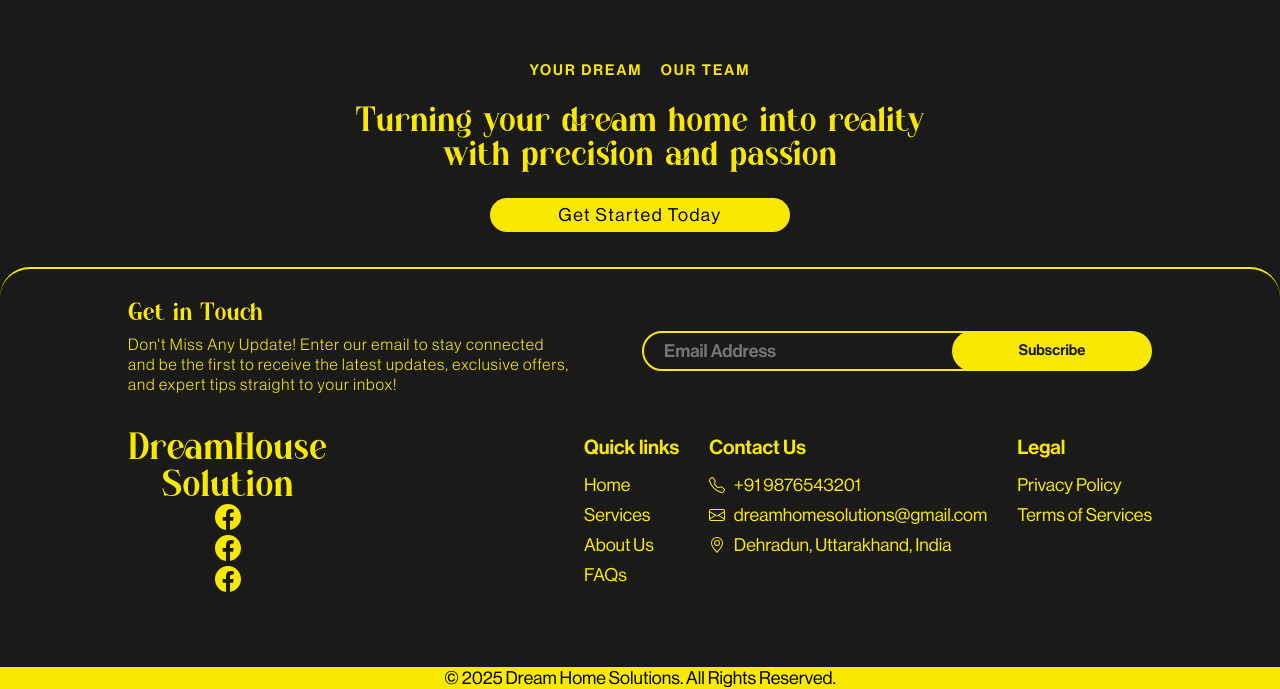
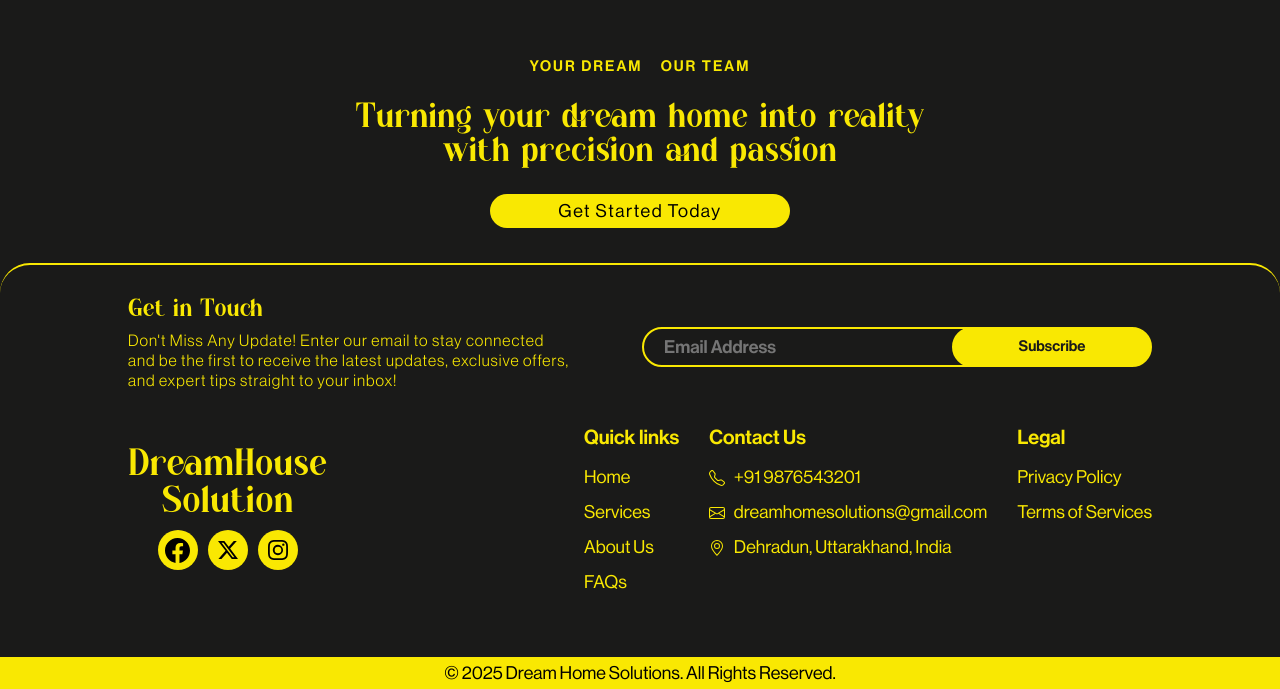
Before and after one commit to satpalsingh007/Dream-Home-Solution, a React (Vite) app: page / in a window 1280 px wide. Shown: the part 2008-2697 px from the top of the page. Built offline with nearby package versions, Linux system fonts and the light colour scheme.

Commit message:
new commit

```diff
--- a/src/components/Footer.js
+++ b/src/components/Footer.js
@@ -29,8 +29,8 @@
             <div className="facebook">
               <svg
                 xmlns="http://www.w3.org/2000/svg"
-                width="26"
-                height="26"
+                width="25"
+                height="25"
                 fill="currentColor"
                 class="bi bi-facebook"
                 viewBox="0 0 16 16"
@@ -38,28 +38,28 @@
                 <path d="M16 8.049c0-4.446-3.582-8.05-8-8.05C3.58 0-.002 3.603-.002 8.05c0 4.017 2.926 7.347 6.75 7.951v-5.625h-2.03V8.05H6.75V6.275c0-2.017 1.195-3.131 3.022-3.131.876 0 1.791.157 1.791.157v1.98h-1.009c-.993 0-1.303.621-1.303 1.258v1.51h2.218l-.354 2.326H9.25V16c3.824-.604 6.75-3.934 6.75-7.951" />
               </svg>
             </div>
-            <div className="facebook">
+            <div className="twitterx">
               <svg
                 xmlns="http://www.w3.org/2000/svg"
-                width="26"
-                height="26"
+                width="20"
+                height="20"
                 fill="currentColor"
-                class="bi bi-facebook"
+                class="bi bi-twitter-x"
                 viewBox="0 0 16 16"
               >
-                <path d="M16 8.049c0-4.446-3.582-8.05-8-8.05C3.58 0-.002 3.603-.002 8.05c0 4.017 2.926 7.347 6.75 7.951v-5.625h-2.03V8.05H6.75V6.275c0-2.017 1.195-3.131 3.022-3.131.876 0 1.791.157 1.791.157v1.98h-1.009c-.993 0-1.303.621-1.303 1.258v1.51h2.218l-.354 2.326H9.25V16c3.824-.604 6.75-3.934 6.75-7.951" />
+                <path d="M12.6.75h2.454l-5.36 6.142L16 15.25h-4.937l-3.867-5.07-4.425 5.07H.316l5.733-6.57L0 .75h5.063l3.495 4.633L12.601.75Zm-.86 13.028h1.36L4.323 2.145H2.865z" />
               </svg>
             </div>
-            <div className="facebook">
+            <div className="instagram">
               <svg
                 xmlns="http://www.w3.org/2000/svg"
-                width="26"
-                height="26"
+                width="20"
+                height="20"
                 fill="currentColor"
-                class="bi bi-facebook"
+                class="bi bi-instagram"
                 viewBox="0 0 16 16"
               >
-                <path d="M16 8.049c0-4.446-3.582-8.05-8-8.05C3.58 0-.002 3.603-.002 8.05c0 4.017 2.926 7.347 6.75 7.951v-5.625h-2.03V8.05H6.75V6.275c0-2.017 1.195-3.131 3.022-3.131.876 0 1.791.157 1.791.157v1.98h-1.009c-.993 0-1.303.621-1.303 1.258v1.51h2.218l-.354 2.326H9.25V16c3.824-.604 6.75-3.934 6.75-7.951" />
+                <path d="M8 0C5.829 0 5.556.01 4.703.048 3.85.088 3.269.222 2.76.42a3.9 3.9 0 0 0-1.417.923A3.9 3.9 0 0 0 .42 2.76C.222 3.268.087 3.85.048 4.7.01 5.555 0 5.827 0 8.001c0 2.172.01 2.444.048 3.297.04.852.174 1.433.372 1.942.205.526.478.972.923 1.417.444.445.89.719 1.416.923.51.198 1.09.333 1.942.372C5.555 15.99 5.827 16 8 16s2.444-.01 3.298-.048c.851-.04 1.434-.174 1.943-.372a3.9 3.9 0 0 0 1.416-.923c.445-.445.718-.891.923-1.417.197-.509.332-1.09.372-1.942C15.99 10.445 16 10.173 16 8s-.01-2.445-.048-3.299c-.04-.851-.175-1.433-.372-1.941a3.9 3.9 0 0 0-.923-1.417A3.9 3.9 0 0 0 13.24.42c-.51-.198-1.092-.333-1.943-.372C10.443.01 10.172 0 7.998 0zm-.717 1.442h.718c2.136 0 2.389.007 3.232.046.78.035 1.204.166 1.486.275.373.145.64.319.92.599s.453.546.598.92c.11.281.24.705.275 1.485.039.843.047 1.096.047 3.231s-.008 2.389-.047 3.232c-.035.78-.166 1.203-.275 1.485a2.5 2.5 0 0 1-.599.919c-.28.28-.546.453-.92.598-.28.11-.704.24-1.485.276-.843.038-1.096.047-3.232.047s-2.39-.009-3.233-.047c-.78-.036-1.203-.166-1.485-.276a2.5 2.5 0 0 1-.92-.598 2.5 2.5 0 0 1-.6-.92c-.109-.281-.24-.705-.275-1.485-.038-.843-.046-1.096-.046-3.233s.008-2.388.046-3.231c.036-.78.166-1.204.276-1.486.145-.373.319-.64.599-.92s.546-.453.92-.598c.282-.11.705-.24 1.485-.276.738-.034 1.024-.044 2.515-.045zm4.988 1.328a.96.96 0 1 0 0 1.92.96.96 0 0 0 0-1.92m-4.27 1.122a4.109 4.109 0 1 0 0 8.217 4.109 4.109 0 0 0 0-8.217m0 1.441a2.667 2.667 0 1 1 0 5.334 2.667 2.667 0 0 1 0-5.334" />
               </svg>
             </div>
           </div>
--- a/style/footer.css
+++ b/style/footer.css
@@ -43,6 +43,17 @@
     font-size: 18px;
     color: black;
     background-color: #f9e802;
+    transition: all 0.3s ease;
+}
+.footer-top div:hover{
+    width: 300px;
+    padding: 6px ;
+    letter-spacing: 1.5px;
+    border-radius: 20px;
+    font-weight: 200;
+    font-size: 18px;
+    color: black;
+    background-color: #f9e802cb;
 }
 
 .footer-mid{
@@ -95,6 +106,11 @@
     position: relative;
     left: 40px;
     z-index: 1;
+}
+.footer-mid-right input:focus{
+    background-color: rgb(26, 26, 25);
+    color: #f9e802;
+    border: 2px solid #f9e802;
 
 }
 .footer-mid-right div{
@@ -106,6 +122,7 @@
     display: flex;
     align-items: center;
     justify-content: center;
+    border: 2px solid #f9e802;
     border-radius: 30px;
     z-index: 2;
 
@@ -119,7 +136,20 @@
 }
 .footer-mid-second-left div{
     color: #f9e802;
-
+}
+.social-links{
+    display: flex;
+    gap: 10px;
+    align-items: center;
+    justify-content: center;
+    width: 100%;
+    padding: 10px 0;
+    font-size: 20px;
+    font-weight: 200;
+    text-align: center;
+    text-decoration: none;
+    color: black;
+    transition: background-color 0.3s ease;
 }
 .footer-mid-second-right{
     display: flex;
@@ -142,7 +172,11 @@
     align-items: center;
     text-align: left;
     /* justify-content: center; */
-    line-height: 30px;
+    line-height: 35px;
+    transition: all 0.5s ease;
+}
+.footer-mid-second-right div div:hover{
+    color: #fff56a;
 }
 
 .footer-end{
@@ -153,4 +187,22 @@
     font-size: 18px;
     position: absolute;
     bottom: 0;
+    padding: 5px 0;
 }
+
+.social-links div{
+    color: black;
+    background-color: #f9e802;
+    border-radius: 50%;
+    height: 40px;
+    width: 40px;
+    display: flex;
+    align-items: center;
+    justify-content: center;
+    transition: all 0.3s ease;
+}
+
+.social-links div:hover{
+    background-color: #fff56a;
+
+}
```
Also changed, not shown: 4 other files (tests, documents, lock files or other folders).
